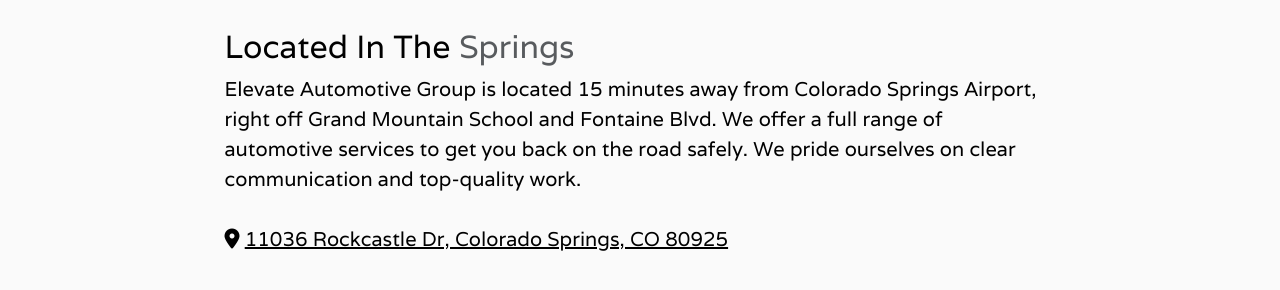
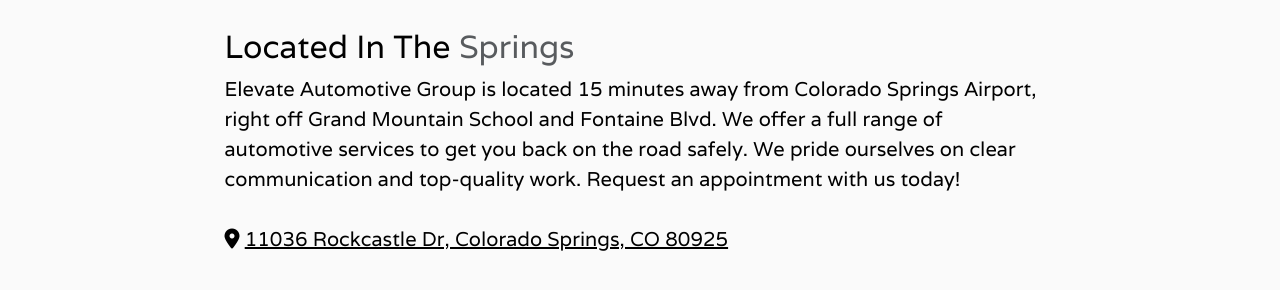
Before and after one commit to AyyeCoding/ElevateAutomotiveGroup, a plain HTML site: page index.html in a window 1280 px wide. Shown: the part 2406-2696 px from the top of the page. Drawn offline with nearby package versions, Linux system fonts and the light colour scheme.

Commit message:
V1.0.1
Improved the clarity of the location text to let customers know that they must request an appointment first (no walk-ins).

```diff
--- a/index.html
+++ b/index.html
@@ -115,7 +115,7 @@
             <p class="lead">Elevate Automotive Group is located 15 minutes away from Colorado Springs Airport, right off
                Grand Mountain School and Fontaine Blvd. We offer a full range of
                automotive services to get you back on the road safely. We pride ourselves on clear communication and
-               top-quality work.<br>
+               top-quality work. Request an appointment with us today!<br>
                <br><i class="fa-solid fa-location-dot"></i>
                <span><a href="https://maps.app.goo.gl/tajKUgeH9gJGsEUn7" target="_blank">11036 Rockcastle Dr, Colorado
                      Springs, CO 80925</a>
```
